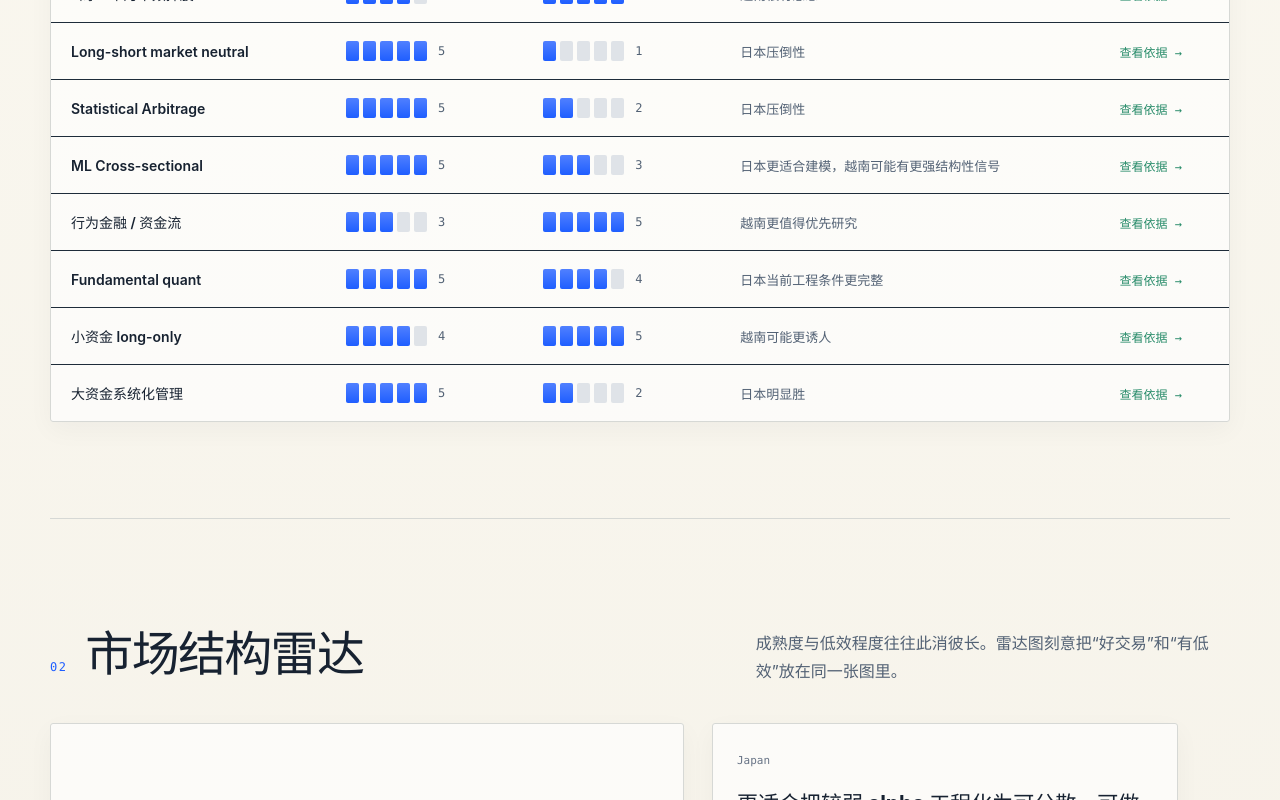
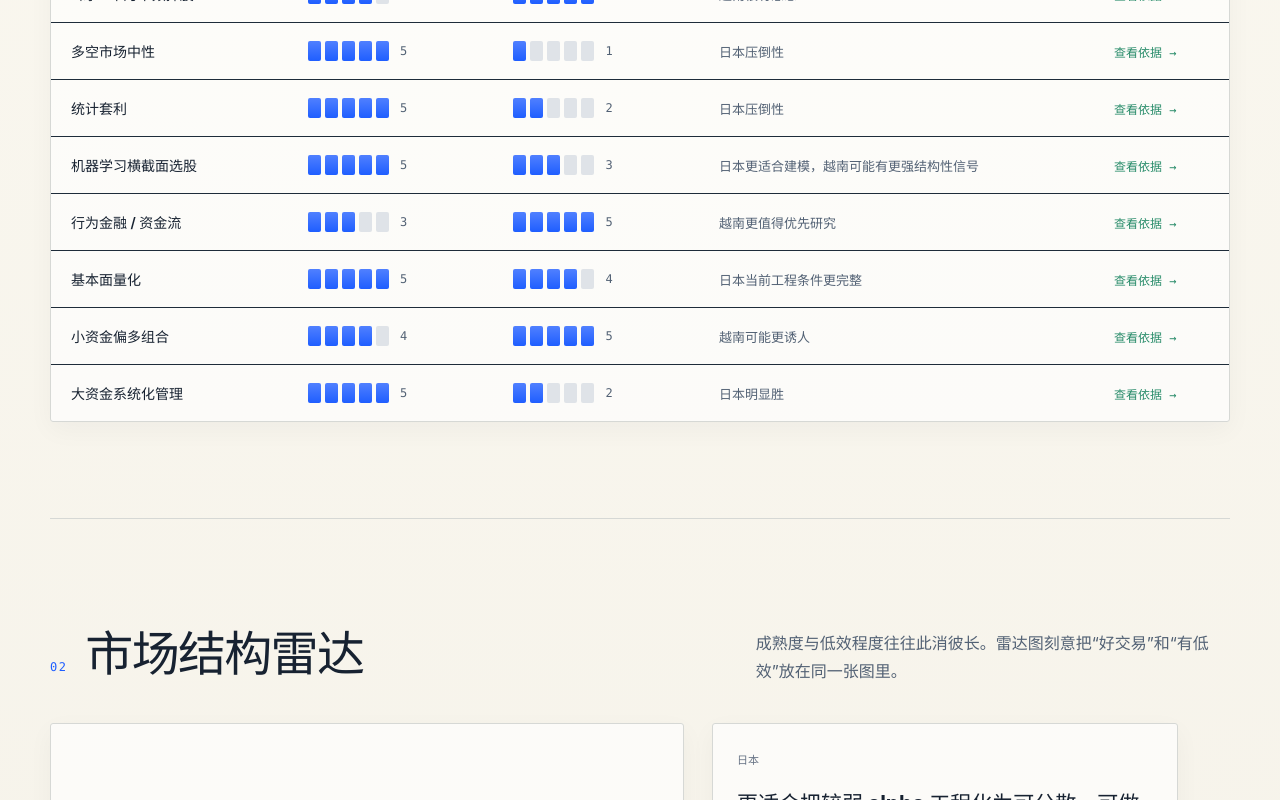
Before and after one commit to runchengxie/vietnam-quant-research, a React (Vite) app in the folder site/: page / in a window 1280 px wide. Shown: the part 1280-2080 px from the top of the page. Built offline with nearby package versions, Linux system fonts and the light colour scheme.

Commit message:
feat: refine showcase language and theme

```diff
--- a/site/src/data/marketComparison.ts
+++ b/site/src/data/marketComparison.ts
@@ -9,7 +9,7 @@ export const strategyFits: StrategyFit[] = [
     verdict: '日本明显胜',
     category: 'frequency',
     japanRationale: '流动性、股票池与执行基础设施更适合频繁再平衡，也更容易把交易成本纳入组合优化。',
-    vietnamRationale: '短周期信号可能存在，但涨跌幅限制、流动性与成交概率让高换手更容易把 gross alpha 消耗掉。',
+    vietnamRationale: '短周期信号值得研究。涨跌幅限制、流动性和成交概率会加快高换手策略的 alpha 折损。',
     evidenceIds: ['jpx-shorting', 'vietnam-price-band', 'fit-framework'],
   },
   {
@@ -20,7 +20,7 @@ export const strategyFits: StrategyFit[] = [
     verdict: '两边都值得做',
     category: 'frequency',
     japanRationale: '可以每天更新横截面评分，再通过换手约束减少无效交易。',
-    vietnamRationale: '每天更新信息但使用 staggered portfolio 和较长持有期，更符合交易摩擦现实。',
+    vietnamRationale: '每天更新信息，同时采用分批建仓和较长持有期，更符合交易摩擦现实。',
     evidenceIds: ['vietnam-price-band', 'fit-framework'],
   },
   {
@@ -36,35 +36,35 @@ export const strategyFits: StrategyFit[] = [
   },
   {
     id: 'market-neutral',
-    label: 'Long-short market neutral',
+    label: '多空市场中性',
     japan: 5,
     vietnam: 1,
     verdict: '日本压倒性',
     category: 'portfolio',
     japanRationale: '股票借贷与卖空制度使 long top / short bottom、beta neutral 和 sector neutral 具备实际组合基础。',
-    vietnamRationale: '普通股票层面的可用 short leg 仍受明显约束，更现实的结构通常是 long-biased 或股票多头叠加指数期货对冲。',
+    vietnamRationale: '普通股票的做空腿仍受明显约束。更现实的结构是偏多组合，或用股票多头叠加指数期货对冲。',
     evidenceIds: ['jpx-shorting', 'vsdc-sbl', 'fit-framework'],
   },
   {
     id: 'stat-arb',
-    label: 'Statistical Arbitrage',
+    label: '统计套利',
     japan: 5,
     vietnam: 2,
     verdict: '日本压倒性',
     category: 'portfolio',
     japanRationale: '行业同类公司丰富、可做空、股票池宽，适合 residual / relative-value mean reversion。',
-    vietnamRationale: '可交易股票池和 short leg 约束会削弱经典配对与残差套利的完整性。',
+    vietnamRationale: '可交易股票池较窄，做空腿也受约束，经典配对和残差套利的实现空间较小。',
     evidenceIds: ['jpx-shorting', 'vsdc-sbl', 'fit-framework'],
   },
   {
     id: 'ml-cross-sectional',
-    label: 'ML Cross-sectional',
+    label: '机器学习横截面选股',
     japan: 5,
     vietnam: 3,
     verdict: '日本更适合建模，越南可能有更强结构性信号',
     category: 'model',
     japanRationale: '股票池、历史数据和工程成熟度更利于大样本横截面训练、残差目标与稳定的样本外验证。',
-    vietnamRationale: '潜在非线性更诱人，但样本规模、制度变化和数据时点问题要求更强的正则化与泄漏检查。',
+    vietnamRationale: '潜在的非线性信号更有吸引力。样本规模、制度变化和数据时点问题要求加强正则化与泄漏检查。',
     evidenceIds: ['jquants-data', 'vietnam-research-gate', 'fit-framework'],
   },
   {
@@ -80,7 +80,7 @@ export const strategyFits: StrategyFit[] = [
   },
   {
     id: 'fundamental',
-    label: 'Fundamental quant',
+    label: '基本面量化',
     japan: 5,
     vietnam: 4,
     verdict: '日本当前工程条件更完整',
@@ -91,13 +91,13 @@ export const strategyFits: StrategyFit[] = [
   },
   {
     id: 'small-long-only',
-    label: '小资金 long-only',
+    label: '小资金偏多组合',
     japan: 4,
     vietnam: 5,
     verdict: '越南可能更诱人',
     category: 'capacity',
     japanRationale: '执行稳定且选择空间大，但小资金并不能天然获得额外市场结构优势。',
-    vietnamRationale: '容量约束对小资金影响较低，long-only 也绕开 short leg 难题，因此结构性低效更有机会转化为组合收益来源。',
+    vietnamRationale: '小资金受容量约束较小，偏多组合也能避开做空腿限制，结构性低效更有机会转化为组合收益。',
     evidenceIds: ['vsdc-sbl', 'vietnam-price-band', 'fit-framework'],
   },
   {
@@ -108,7 +108,7 @@ export const strategyFits: StrategyFit[] = [
     verdict: '日本明显胜',
     category: 'capacity',
     japanRationale: '更高流动性、更宽股票池、多空工具与成熟执行链支持容量扩张和复杂风险预算。',
-    vietnamRationale: '市场冲击、集中度、可交易性和 short leg 约束会更早成为规模瓶颈。',
+    vietnamRationale: '市场冲击、持仓集中度、可交易性和做空腿限制会更早形成规模瓶颈。',
     evidenceIds: ['jpx-shorting', 'vsdc-sbl', 'fit-framework'],
   },
 ]
@@ -116,7 +116,7 @@ export const strategyFits: StrategyFit[] = [
 export const marketProfiles: MarketProfile[] = [
   {
     id: 'japan',
-    label: 'Japan',
+    label: '日本',
     thesis: '更适合把较弱 alpha 工程化为可分散、可做空、可扩容的系统组合。',
     scores: [
       { id: 'liquidity', label: '流动性', score: 5 },
@@ -131,8 +131,8 @@ export const marketProfiles: MarketProfile[] = [
   },
   {
     id: 'vietnam',
-    label: 'Vietnam',
-    thesis: '更适合寻找结构性行为与资金流机会，再用低换手、long-biased 架构减少实现折损。',
+    label: '越南',
+    thesis: '更适合寻找行为和资金流机会，再用低换手、偏多组合减少实现折损。',
     scores: [
       { id: 'liquidity', label: '流动性', score: 3 },
       { id: 'shortability', label: '做空可用性', score: 1 },
@@ -151,30 +151,30 @@ export const capitalProfiles: CapitalProfile[] = [
     id: 'small',
     label: '小资金 / 灵活',
     headline: '越南的相对吸引力上升',
-    explanation: '当容量和大规模冲击不再是第一约束，小资金更能利用越南行为与资金流类低效，同时采用 long-only 和较低换手控制实现风险。',
+    explanation: '当容量和大规模冲击不再是首要约束，小资金更能利用越南行为与资金流类低效，同时采用偏多组合和较低换手控制实现风险。',
     japanFit: 4,
     vietnamFit: 5,
-    strategies: ['越南中频择股', '行为 / 资金流 ranking', '日频评分 + staggered execution'],
-    constraints: ['避免把涨停/流动性不足股票当成必然可成交', '把交易成本写进组合构建', '控制单票 ADV participation'],
+    strategies: ['越南中频择股', '行为与资金流排序', '日频评分加分批建仓'],
+    constraints: ['避免把涨停或流动性不足的股票当成必然可成交', '把交易成本写进组合构建', '控制单票成交额参与率'],
   },
   {
     id: 'medium',
     label: '中等规模',
     headline: '市场选择开始取决于组合目标',
-    explanation: '需要绝对收益和多空风险控制时日本更自然；接受 long-biased 且容量仍可控时，越南仍有差异化研究价值。',
+    explanation: '需要绝对收益和多空风险控制时，日本更自然。接受偏多组合且容量可控时，越南仍有研究价值。',
     japanFit: 5,
     vietnamFit: 4,
-    strategies: ['日本 cross-sectional long-short', '越南中频 long-biased', '指数期货 beta hedge'],
-    constraints: ['明确 short leg 与 hedge 的差别', '分别估算日本 borrow cost 与越南 impact', '避免用单一基准掩盖 size/sector 暴露'],
+    strategies: ['日本横截面多空', '越南中频偏多组合', '指数期货 beta 对冲'],
+    constraints: ['区分做空腿和指数对冲', '分别估算日本借券成本与越南市场冲击', '避免用单一基准掩盖规模和行业暴露'],
   },
   {
     id: 'institutional',
     label: '机构 / 大资金',
     headline: '日本优势显著',
-    explanation: '当流动性、容量、borrow、风险中性和稳定执行成为硬约束，日本市场结构明显更适合工业化系统策略。',
+    explanation: '当流动性、容量、借券、风险中性和稳定执行成为硬约束，日本市场结构更适合工业化系统策略。',
     japanFit: 5,
     vietnamFit: 2,
-    strategies: ['Market neutral', 'Stat arb', '大股票池 ML cross-sectional', '系统化风险预算'],
-    constraints: ['容量与冲击成本成为核心 KPI', 'borrow availability 必须进入优化器', '需要行业与风格暴露约束'],
+    strategies: ['市场中性', '统计套利', '大股票池机器学习横截面选股', '系统化风险预算'],
+    constraints: ['容量与冲击成本成为核心指标', '借券可得性必须进入优化器', '需要行业与风格暴露约束'],
   },
 ]
```
